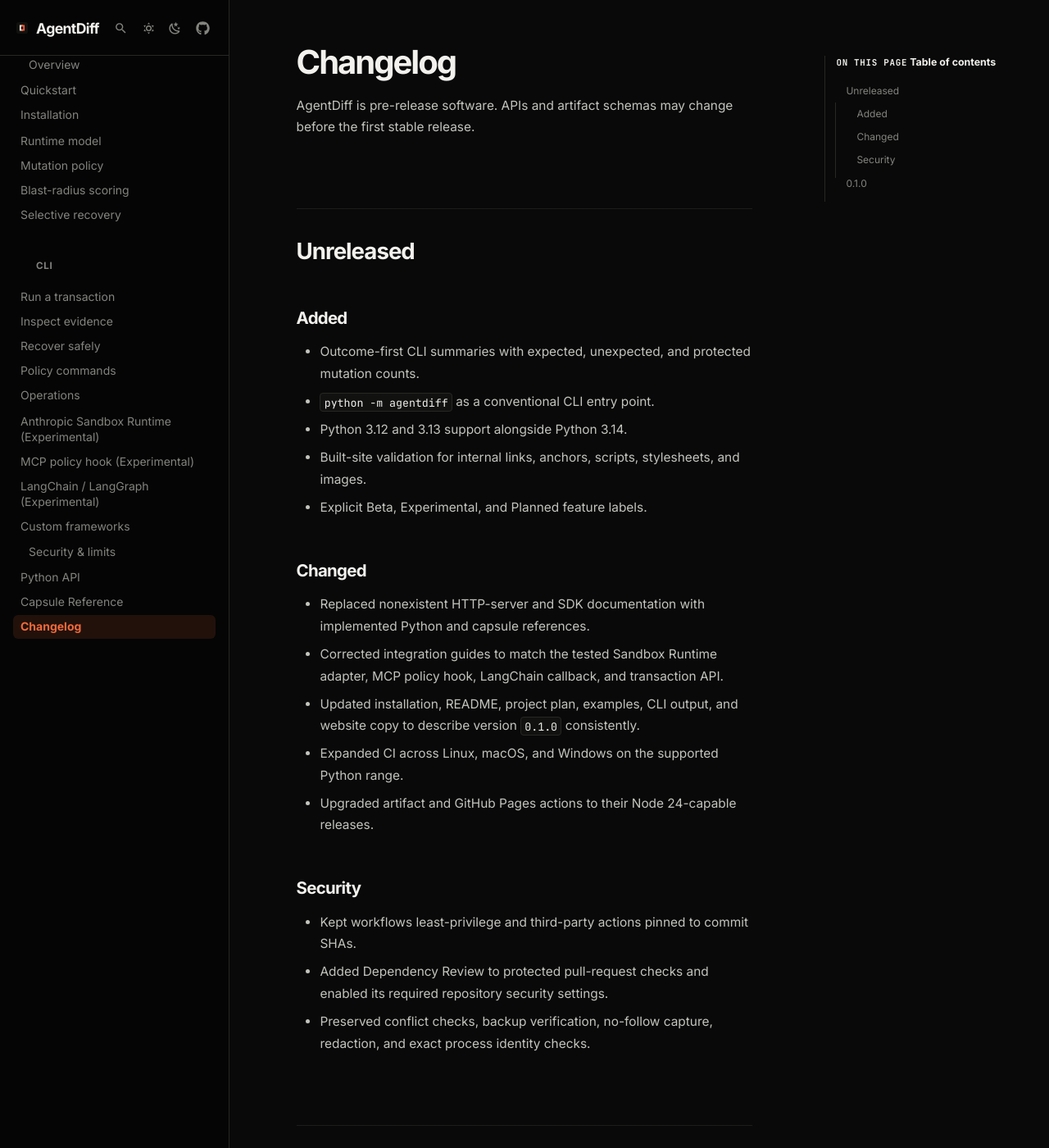
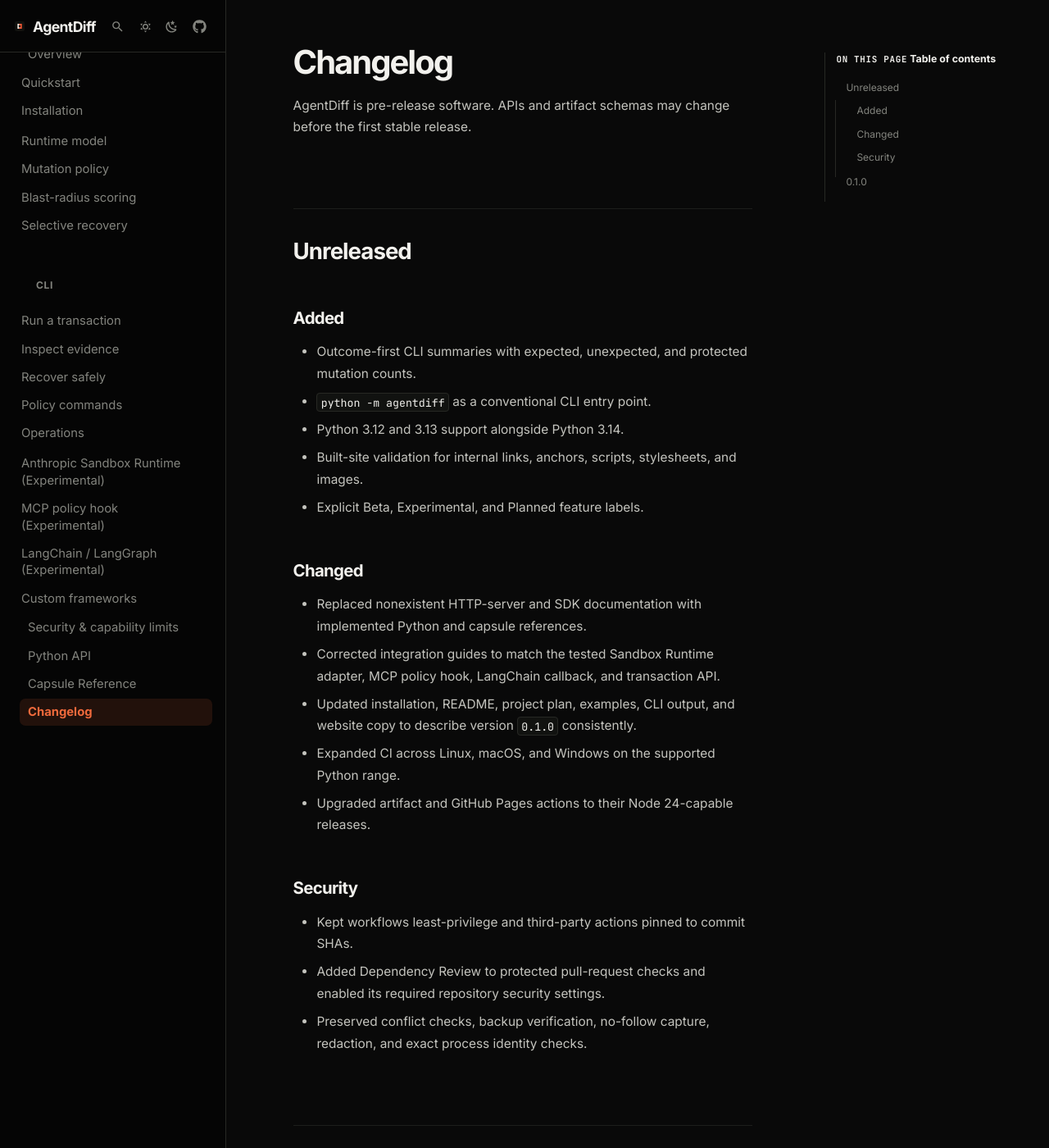
Before and after one commit to kam6l/agentdiff, an MkDocs documentation site: the page built from docs_src/changelog.md, in a window 1280 px wide and 1400 px high. Shown: the whole window at 82% size. Built offline with MkDocs 1.6.1 and Material for MkDocs 9.7.7, drawn with Linux system fonts in a browser that asks for light colours.

Commit message:
feat(docs): use official SVG logo on main page and refine sidebar navigation hierarchy (#33)

```diff
--- a/docs_src/stylesheets/docs.css
+++ b/docs_src/stylesheets/docs.css
@@ -58,7 +58,7 @@
 }
 
 body:not(:has(.ad-home)) .md-container {
-  margin-left: 280px;
+  margin-left: 276px;
   padding-top: 0;
   background: var(--ad-doc-bg);
 }
@@ -67,8 +67,8 @@
 body:not(:has(.ad-home)) .ad-doc-header {
   position: fixed;
   inset: 0 auto 0 0;
-  width: 280px;
-  height: 68px;
+  width: 276px;
+  height: 64px;
   background: var(--ad-doc-sidebar);
   color: var(--ad-doc-text);
   border-right: 1px solid var(--ad-doc-line);
@@ -79,8 +79,8 @@
 
 .ad-doc-header__inner {
   width: 100%;
-  height: 68px;
-  padding: 0 16px 0 20px;
+  height: 64px;
+  padding: 0 16px 0 18px;
   display: flex;
   align-items: center;
   justify-content: space-between;
@@ -227,10 +227,10 @@
 /* Fixed navigation rail */
 body:not(:has(.ad-home)) .md-sidebar--primary {
   position: fixed;
-  inset: 68px auto 0 0;
-  width: 280px;
+  inset: 64px auto 0 0;
+  width: 276px;
   height: auto;
-  padding: 16px 8px 36px 14px;
+  padding: 16px 8px 48px 12px;
   background: var(--ad-doc-sidebar);
   border-right: 1px solid var(--ad-doc-line);
   z-index: 15;
@@ -259,7 +259,7 @@
 
 body:not(:has(.ad-home)) .md-nav {
   color: var(--ad-doc-muted);
-  font-size: 0.70rem;
+  font-size: 0.74rem;
 }
 
 body:not(:has(.ad-home)) .md-nav--primary > .md-nav__title {
@@ -267,15 +267,15 @@
 }
 
 body:not(:has(.ad-home)) .md-nav__link {
-  min-height: 29px;
-  margin: 1px 0;
-  padding: 5px 9px;
+  min-height: 31px;
+  margin: 1.5px 0;
+  padding: 6px 10px;
   display: flex;
   align-items: center;
-  border-radius: 6px;
+  border-radius: 7px;
   color: var(--ad-doc-muted);
-  font-size: 0.70rem;
-  line-height: 1.35;
+  font-size: 0.74rem;
+  line-height: 1.4;
   transition: background 120ms ease, color 120ms ease;
 }
 
@@ -289,7 +289,7 @@
 body:not(:has(.ad-home)) .md-nav__item .md-nav__link--active {
   background: var(--ad-doc-accent-soft);
   color: var(--ad-doc-accent);
-  font-weight: 650;
+  font-weight: 600;
 }
 
 body:not(:has(.ad-home)) .md-nav--primary > .md-nav__list > .md-nav__item {
@@ -299,18 +299,18 @@
 body:not(:has(.ad-home)) .md-nav__item--section > .md-nav__link,
 body:not(:has(.ad-home)) .md-nav__item--section > .md-nav__container > .md-nav__link,
 body:not(:has(.ad-home)) .md-nav__item--nested > .md-nav__container > .md-nav__link {
-  margin-top: 14px;
-  margin-bottom: 2px;
-  padding: 4px 9px;
+  margin-top: 18px;
+  margin-bottom: 3px;
+  padding: 4px 10px;
   color: var(--ad-doc-muted);
-  font-size: 0.58rem;
+  font-size: 0.60rem;
   font-weight: 750;
   letter-spacing: 0.06em;
   text-transform: uppercase;
 }
 
 body:not(:has(.ad-home)) .md-nav__item--nested > .md-nav > .md-nav__list {
-  padding-left: 2px;
+  padding-left: 4px;
 }
 
 body:not(:has(.ad-home)) .md-nav__icon {
--- a/docs_src/stylesheets/landing.css
+++ b/docs_src/stylesheets/landing.css
@@ -145,9 +145,12 @@
   letter-spacing: -0.03em;
 }
 
+.ad-wordmark img,
 .ad-wordmark svg {
-  width: 27px;
-  height: 27px;
+  width: 28px;
+  height: 28px;
+  object-fit: contain;
+  border-radius: 6px;
   color: var(--ad-orange);
 }
 
--- a/mkdocs.yml
+++ b/mkdocs.yml
@@ -72,11 +72,10 @@
       - MCP policy hook (Experimental): docs/integrations/mcp-policy.md
       - LangChain / LangGraph (Experimental): docs/integrations/langchain.md
       - Custom frameworks: docs/integrations/custom.md
-  - Security & limits: docs/trust.md
-  - Reference:
-      - Python API: docs/sdk-reference.md
-      - Capsule Reference: docs/api-reference.md
-      - Changelog: changelog.md
+  - Security & capability limits: docs/trust.md
+  - Python API: docs/sdk-reference.md
+  - Capsule Reference: docs/api-reference.md
+  - Changelog: changelog.md
 
 not_in_nav: |
   index.md
```
Also changed, not shown: docs_src/index.md (+2 -5 lines).
